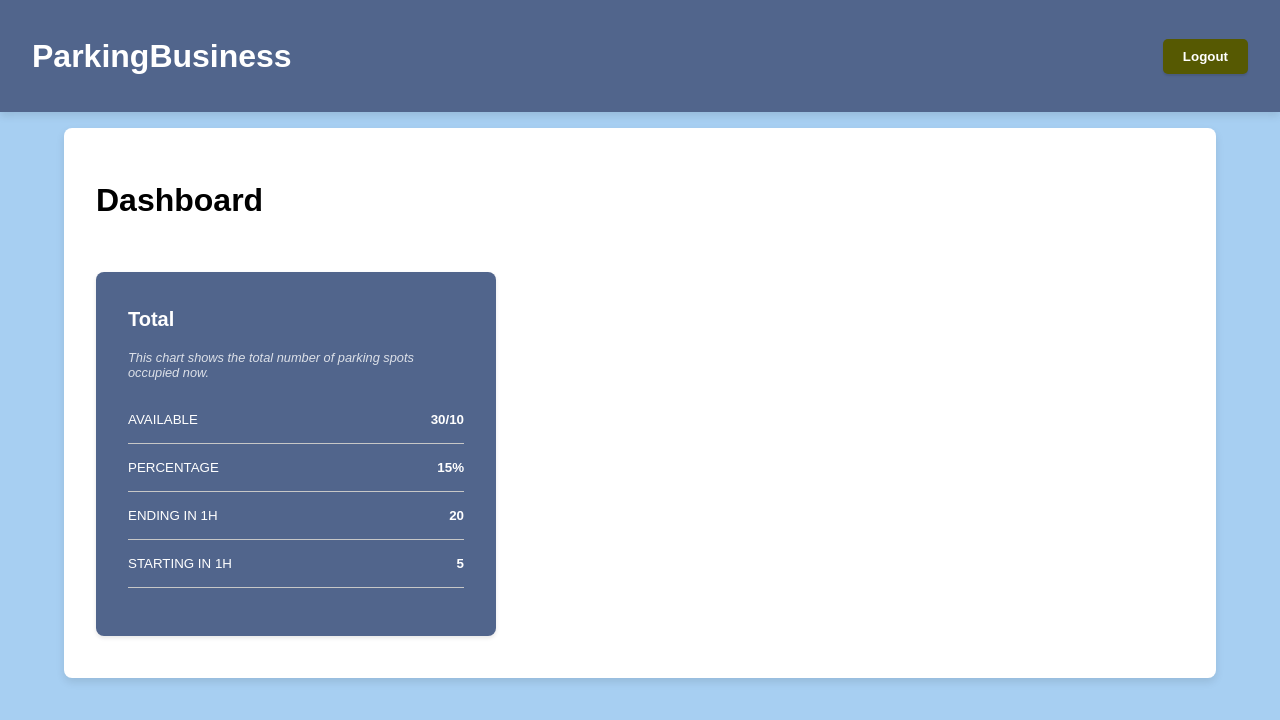
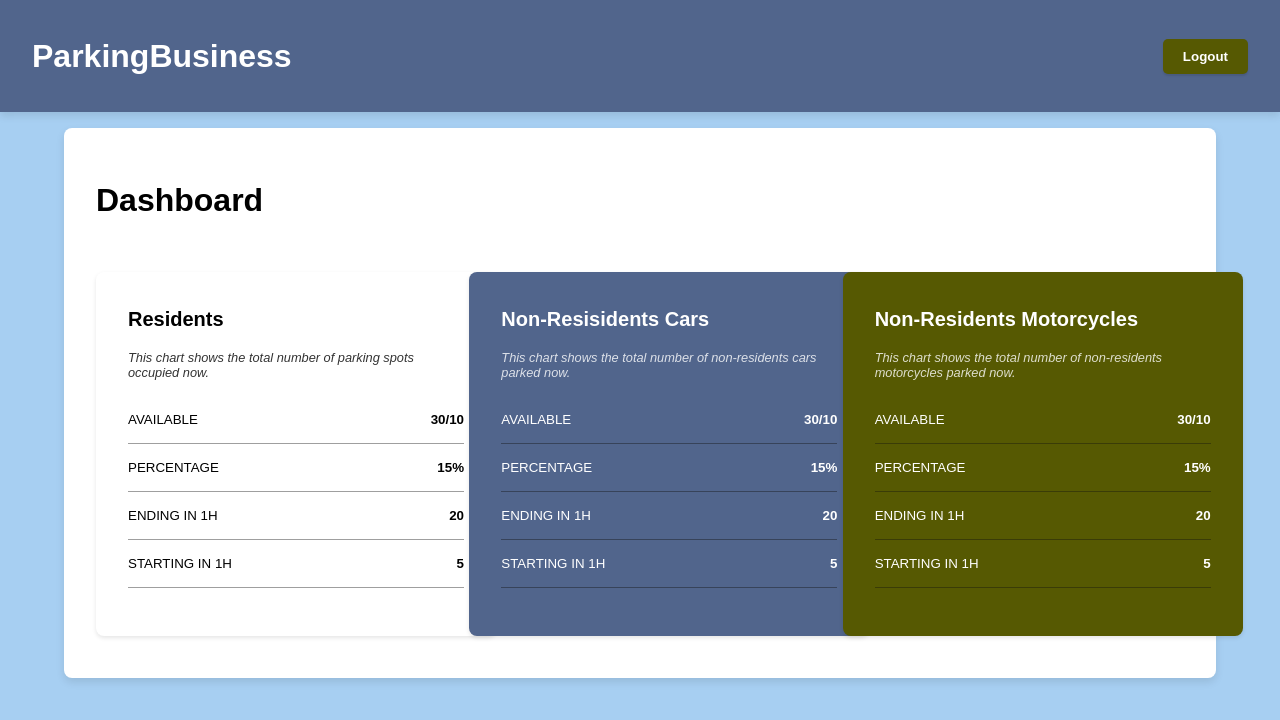
Before and after one commit to gaoliver/bridgefund-assessment-parking-business, a Next.js app: page /dashboard in a window 1280 px wide. Shown: the top 720 px of the page. Built offline with nearby package versions, Linux system fonts and the light colour scheme.

Commit message:
feat: Update table border color in Chart component

```diff
--- a/src/components/organisms/Chart/Chart.module.css
+++ b/src/components/organisms/Chart/Chart.module.css
@@ -20,7 +20,7 @@
 }
 
 .table tr {
-  border-bottom: 1px solid var(--color-gray-300);
+  border-bottom: 1px solid var(--color-gray-alpha-400);
 }
 
 .table td {
--- a/src/data/dashboard.json
+++ b/src/data/dashboard.json
@@ -1,12 +1,17 @@
 {
   "title": "Dashboard",
   "overview": {
-    "total": {
-      "label": "Total",
+    "residents": {
+      "label": "Residents",
       "description": "This chart shows the total number of parking spots occupied now."
     },
-    "residents": {
-      "label": "Residents"
+    "nonResidentsCars": {
+      "label": "Non-Resisidents Cars",
+      "description": "This chart shows the total number of non-residents cars parked now."
+    },
+    "nonResidentsMotorcyles": {
+      "label": "Non-Residents Motorcycles",
+      "description": "This chart shows the total number of non-residents motorcycles parked now."
     }
   }
 }
--- a/src/pages/dashboard.tsx
+++ b/src/pages/dashboard.tsx
@@ -8,13 +8,26 @@ export default function dashboard() {
   return (
     <div className={styles.page}>
       <Header />
+
       <main className={styles.container}>
         <div className={styles.content}>
           <h1>{PageData.title}</h1>
 
+          <section className={styles.charts}>
             <Chart
-            title={PageData.overview.total.label}
-            description={PageData.overview.total.description}
+              title={PageData.overview.residents.label}
+              description={PageData.overview.residents.description}
+              rows={[
+                { label: "available", value: "30/10" },
+                { label: "percentage", value: "15%" },
+                { label: "ending in 1h", value: "20" },
+                { label: "starting in 1h", value: "5" },
+              ]}
+            />
+
+            <Chart
+              title={PageData.overview.nonResidentsCars.label}
+              description={PageData.overview.nonResidentsCars.description}
               rows={[
                 { label: "available", value: "30/10" },
                 { label: "percentage", value: "15%" },
@@ -26,6 +39,22 @@ export default function dashboard() {
                 color: colors.white,
               }}
             />
+
+            <Chart
+              title={PageData.overview.nonResidentsMotorcyles.label}
+              description={PageData.overview.nonResidentsMotorcyles.description}
+              rows={[
+                { label: "available", value: "30/10" },
+                { label: "percentage", value: "15%" },
+                { label: "ending in 1h", value: "20" },
+                { label: "starting in 1h", value: "5" },
+              ]}
+              style={{
+                backgroundColor: colors.secondary,
+                color: colors.white,
+              }}
+            />
+          </section>
         </div>
       </main>
     </div>
--- a/src/styles/dashboard.module.css
+++ b/src/styles/dashboard.module.css
@@ -23,3 +23,9 @@
   min-height: 80%;
   margin-top: var(--spacing-sm);
 }
+
+.charts {
+  display: grid;
+  grid-template-columns: repeat(auto-fill, minmax(310px, 1fr));
+  gap: var(--spacing-lg);
+}
--- a/src/styles/globals.css
+++ b/src/styles/globals.css
@@ -15,11 +15,15 @@
   --color-gray-700: #4f4f4f;
   --color-gray-800: #2f2f2f;
   --color-gray-900: #171717;
-  --color-gray-alpha-100: rgba(122, 122, 122, 0.1);
-  --color-gray-alpha-200: rgba(122, 122, 122, 0.2);
-  --color-gray-alpha-400: rgba(122, 122, 122, 0.4);
-  --color-gray-alpha-600: rgba(122, 122, 122, 0.6);
-  --color-gray-alpha-800: rgba(122, 122, 122, 0.8);
+  --color-gray-alpha-100: rgba(17, 17, 17, 0.1);
+  --color-gray-alpha-200: rgba(17, 17, 17, 0.2);
+  --color-gray-alpha-300: rgba(17, 17, 17, 0.3);
+  --color-gray-alpha-400: rgba(17, 17, 17, 0.4);
+  --color-gray-alpha-500: rgba(17, 17, 17, 0.5);
+  --color-gray-alpha-600: rgba(17, 17, 17, 0.6);
+  --color-gray-alpha-700: rgba(17, 17, 17, 0.7);
+  --color-gray-alpha-800: rgba(17, 17, 17, 0.8);
+  --color-gray-alpha-900: rgba(17, 17, 17, 0.9);
 
   --color-green: #2e7d32;
   --color-blue: #1976d2;
```
Lines whose indentation alone changed are shown as unchanged.
